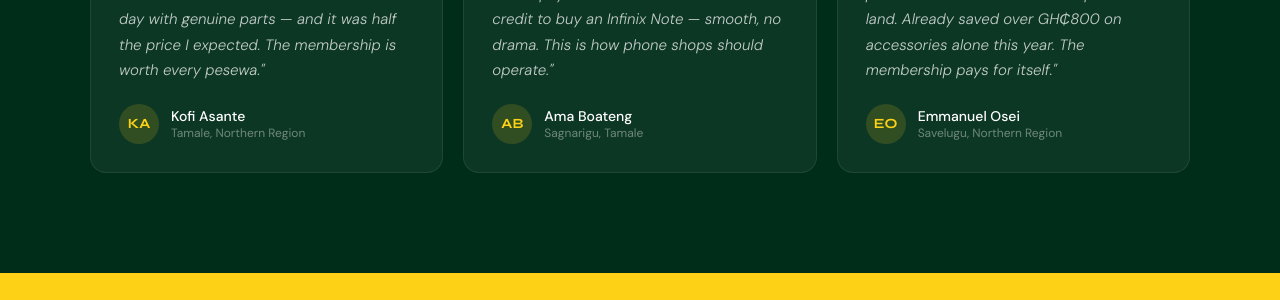
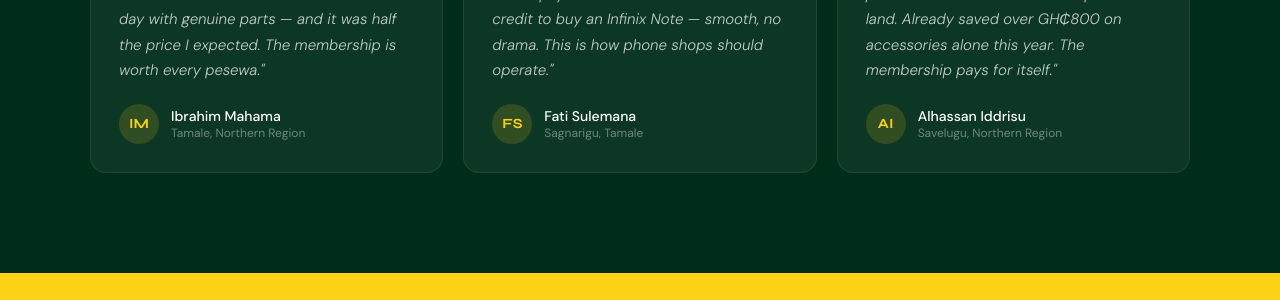
Before and after one commit to juakin-D/donnyfix, a Flask app: page / in a window 1280 px wide. Shown: the part 4306-4606 px from the top of the page. Run offline with Flask 3, Linux system fonts and the light colour scheme; some libraries are stand-ins or nearby versions.

Commit message:
Change testimonial names to Tamale native names
Co-Authored-By: Claude Sonnet 4.6 <noreply@anthropic.com>

```diff
--- a/templates/index.html
+++ b/templates/index.html
@@ -877,9 +877,9 @@
           <div class="testimonial-stars">★★★★★</div>
           <p class="testimonial-text">"I dropped my Tecno Spark and cracked the screen. PhoneHub fixed it the same day with genuine parts — and it was half the price I expected. The membership is worth every pesewa."</p>
           <div class="testimonial-author">
-            <div class="author-avatar">KA</div>
+            <div class="author-avatar">IM</div>
             <div>
-              <div class="author-name">Kofi Asante</div>
+              <div class="author-name">Ibrahim Mahama</div>
               <div class="author-detail">Tamale, Northern Region</div>
             </div>
           </div>
@@ -888,9 +888,9 @@
           <div class="testimonial-stars">★★★★★</div>
           <p class="testimonial-text">"I traded in my old Samsung and got the MoMo payout in 20 minutes. Used the credit to buy an Infinix Note — smooth, no drama. This is how phone shops should operate."</p>
           <div class="testimonial-author">
-            <div class="author-avatar">AB</div>
+            <div class="author-avatar">FS</div>
             <div>
-              <div class="author-name">Ama Boateng</div>
+              <div class="author-name">Fati Sulemana</div>
               <div class="author-detail">Sagnarigu, Tamale</div>
             </div>
           </div>
@@ -899,9 +899,9 @@
           <div class="testimonial-stars">★★★★★</div>
           <p class="testimonial-text">"As a VIP member I have a dedicated person who calls me when new phones land. Already saved over GH₵800 on accessories alone this year. The membership pays for itself."</p>
           <div class="testimonial-author">
-            <div class="author-avatar">EO</div>
+            <div class="author-avatar">AI</div>
             <div>
-              <div class="author-name">Emmanuel Osei</div>
+              <div class="author-name">Alhassan Iddrisu</div>
               <div class="author-detail">Savelugu, Northern Region</div>
             </div>
           </div>
```
